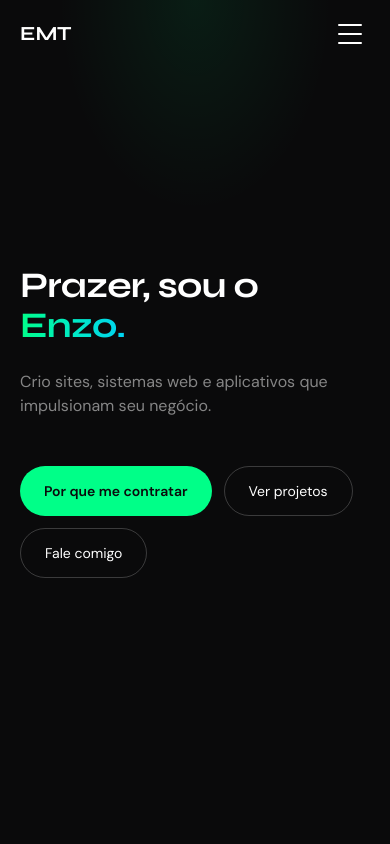
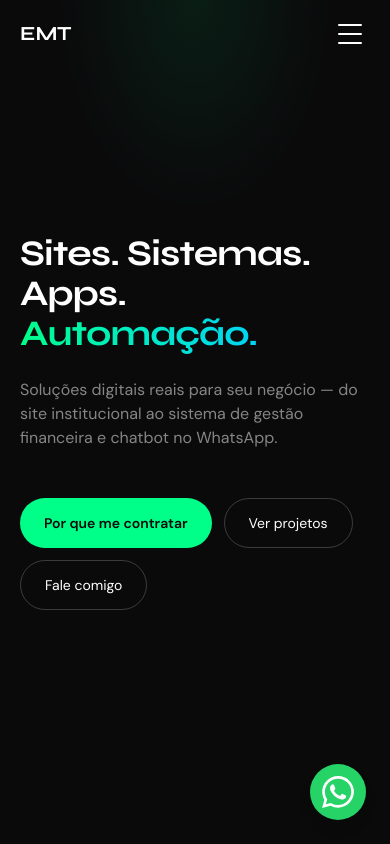
Before and after one commit to enzotraini/Portifolio-enzo, a React (Vite) app: page / in a window 390 px wide. Shown: the top 844 px of the page. Built offline with nearby package versions, Linux system fonts and the light colour scheme.

Commit message:
Deu tudo certo, integrado com smartphone, Button de Whats

```diff
--- a/src/App.jsx
+++ b/src/App.jsx
@@ -2,6 +2,7 @@
 import Navbar from './components/Navbar'
 import CustomCursor from './components/CustomCursor'
 import ScrollGradient from './components/ScrollGradient'
+import WhatsAppButton from './components/WhatsAppButton'
 import Home from './pages/Home'
 import EMTPage from './pages/EMTPage'
 
@@ -11,6 +12,7 @@
       <CustomCursor />
       <ScrollGradient />
       <Navbar />
+      <WhatsAppButton />
       <main className="relative z-10 w-full max-w-[100vw] overflow-x-hidden">
         <Routes>
           <Route path="/" element={<Home />} />
--- a/src/components/Contact.jsx
+++ b/src/components/Contact.jsx
@@ -1,5 +1,6 @@
 import { motion, useInView } from 'framer-motion'
 import { useRef } from 'react'
+import { getWhatsAppUrl } from './WhatsAppButton'
 
 export default function Contact() {
   const ref = useRef(null)
@@ -34,6 +35,20 @@
           transition={{ duration: 0.6, delay: 0.2 }}
         >
           <motion.a
+            href={getWhatsAppUrl()}
+            target="_blank"
+            rel="noopener noreferrer"
+            className="px-8 py-3.5 sm:px-10 sm:py-4 rounded-full bg-[#25D366] text-white font-semibold text-base sm:text-lg min-h-[44px] flex items-center justify-center gap-2"
+            whileHover={{ scale: 1.05, boxShadow: '0 0 30px rgba(37,211,102,0.5)' }}
+            whileTap={{ scale: 0.98 }}
+            data-cursor-hover
+          >
+            <svg viewBox="0 0 24 24" className="w-5 h-5" fill="currentColor">
+              <path d="M17.472 14.382c-.297-.149-1.758-.867-2.03-.967-.273-.099-.471-.148-.67.15-.197.297-.767.966-.94 1.164-.173.199-.347.223-.644.075-.297-.15-1.255-.463-2.39-1.475-.883-.788-1.48-1.761-1.653-2.059-.173-.297-.018-.458.13-.606.134-.133.298-.347.446-.52.149-.174.198-.298.298-.497.099-.198.05-.371-.025-.52-.075-.149-.669-1.612-.916-2.207-.242-.579-.487-.5-.669-.51-.173-.008-.371-.01-.57-.01-.198 0-.52.074-.792.372-.272.297-1.04 1.016-1.04 2.479 0 1.462 1.065 2.875 1.213 3.074.149.198 2.096 3.2 5.077 4.487.709.306 1.262.489 1.694.625.712.227 1.36.195 1.871.118.571-.085 1.758-.719 2.006-1.413.248-.694.248-1.289.173-1.413-.074-.124-.272-.198-.57-.347m-5.421 7.403h-.004a9.87 9.87 0 01-5.031-1.378l-.361-.214-3.741.982.998-3.648-.235-.374a9.86 9.86 0 01-1.51-5.26c.001-5.45 4.436-9.884 9.888-9.884 2.64 0 5.122 1.03 6.988 2.898a9.825 9.825 0 012.893 6.994c-.003 5.45-4.437 9.884-9.885 9.884m8.413-18.297A11.815 11.815 0 0012.05 0C5.495 0 .16 5.335.157 11.892c0 2.096.547 4.142 1.588 5.945L.057 24l6.305-1.654a11.882 11.882 0 005.683 1.448h.005c6.554 0 11.89-5.335 11.893-11.893a11.821 11.821 0 00-3.48-8.413z" />
+            </svg>
+            Chame pelo WhatsApp
+          </motion.a>
+          <motion.a
             href="https://github.com/enzotraini"
             target="_blank"
             rel="noopener noreferrer"
--- a/src/components/Hero.jsx
+++ b/src/components/Hero.jsx
@@ -2,8 +2,8 @@
 import { motion, useScroll, useTransform } from 'framer-motion'
 import Particles from './Particles'
 
-const words = ['Prazer,', 'sou', 'o', 'Enzo.']
-const subtitle = 'Crio sites, sistemas web e aplicativos que impulsionam seu negócio.'
+const words = ['Sites.', 'Sistemas.', 'Apps.', 'Automação.']
+const subtitle = 'Soluções digitais reais para seu negócio — do site institucional ao sistema de gestão financeira e chatbot no WhatsApp.'
 
 export default function Hero() {
   const [isMobile, setIsMobile] = useState(true)
@@ -80,7 +80,7 @@
               transition={{ duration: isMobile ? 0.4 : 0.6, ease: [0.22, 1, 0.36, 1] }}
             >
               <span className="inline-block">
-                {word === 'Enzo.' ? (
+                {word === 'Automação.' ? (
                   <span className="bg-gradient-to-r from-[var(--color-accent)] to-cyan-400 bg-clip-text text-transparent">
                     {word}
                   </span>
--- a/src/components/HeroMobile.jsx
+++ b/src/components/HeroMobile.jsx
@@ -4,13 +4,13 @@
       <div className="absolute inset-0 bg-[radial-gradient(ellipse_70%_50%_at_50%_0%,rgba(0,255,136,0.08),transparent_50%)] pointer-events-none" />
       <div className="relative z-10">
         <h1 className="flex flex-wrap gap-x-2 gap-y-0 text-4xl font-bold tracking-tight" style={{ fontFamily: 'var(--font-display), system-ui, sans-serif' }}>
-          <span>Prazer,</span>
-          <span>sou</span>
-          <span>o</span>
-          <span className="bg-gradient-to-r from-[#00ff88] to-cyan-400 bg-clip-text text-transparent">Enzo.</span>
+          <span>Sites.</span>
+          <span>Sistemas.</span>
+          <span>Apps.</span>
+          <span className="bg-gradient-to-r from-[#00ff88] to-cyan-400 bg-clip-text text-transparent">Automação.</span>
         </h1>
         <p className="mt-6 text-base text-[rgba(255,255,255,0.5)] max-w-xl">
-          Crio sites, sistemas web e aplicativos que impulsionam seu negócio.
+          Soluções digitais reais para seu negócio — do site institucional ao sistema de gestão financeira e chatbot no WhatsApp.
         </p>
         <div className="mt-12 flex flex-wrap gap-3">
           <a
--- /dev/null
+++ b/src/components/WhatsAppButton.jsx
@@ -0,0 +1,33 @@
+// Altere o número para o seu WhatsApp (código do país + DDD + número, sem espaços ou símbolos)
+export const WHATSAPP_NUMBER = '5511996017711'
+export const WHATSAPP_MESSAGE = 'Olá! Vim pelo site e gostaria de mais informações.'
+
+export function getWhatsAppUrl(message = WHATSAPP_MESSAGE) {
+  return `https://wa.me/${WHATSAPP_NUMBER}?text=${encodeURIComponent(message)}`
+}
+
+export default function WhatsAppButton() {
+  const url = getWhatsAppUrl()
+
+  return (
+    <a
+      href={url}
+      target="_blank"
+      rel="noopener noreferrer"
+      className="fixed bottom-6 right-6 z-[100] w-14 h-14 rounded-full bg-[#25D366] flex items-center justify-center shadow-lg hover:scale-110 hover:shadow-[0_0_30px_rgba(37,211,102,0.5)] transition-all duration-300"
+      style={{
+        bottom: 'max(1.5rem, env(safe-area-inset-bottom))',
+        right: 'max(1.5rem, env(safe-area-inset-right))',
+      }}
+      aria-label="Fale conosco no WhatsApp"
+    >
+      <svg
+        viewBox="0 0 24 24"
+        className="w-8 h-8 text-white"
+        fill="currentColor"
+      >
+        <path d="M17.472 14.382c-.297-.149-1.758-.867-2.03-.967-.273-.099-.471-.148-.67.15-.197.297-.767.966-.94 1.164-.173.199-.347.223-.644.075-.297-.15-1.255-.463-2.39-1.475-.883-.788-1.48-1.761-1.653-2.059-.173-.297-.018-.458.13-.606.134-.133.298-.347.446-.52.149-.174.198-.298.298-.497.099-.198.05-.371-.025-.52-.075-.149-.669-1.612-.916-2.207-.242-.579-.487-.5-.669-.51-.173-.008-.371-.01-.57-.01-.198 0-.52.074-.792.372-.272.297-1.04 1.016-1.04 2.479 0 1.462 1.065 2.875 1.213 3.074.149.198 2.096 3.2 5.077 4.487.709.306 1.262.489 1.694.625.712.227 1.36.195 1.871.118.571-.085 1.758-.719 2.006-1.413.248-.694.248-1.289.173-1.413-.074-.124-.272-.198-.57-.347m-5.421 7.403h-.004a9.87 9.87 0 01-5.031-1.378l-.361-.214-3.741.982.998-3.648-.235-.374a9.86 9.86 0 01-1.51-5.26c.001-5.45 4.436-9.884 9.888-9.884 2.64 0 5.122 1.03 6.988 2.898a9.825 9.825 0 012.893 6.994c-.003 5.45-4.437 9.884-9.885 9.884m8.413-18.297A11.815 11.815 0 0012.05 0C5.495 0 .16 5.335.157 11.892c0 2.096.547 4.142 1.588 5.945L.057 24l6.305-1.654a11.882 11.882 0 005.683 1.448h.005c6.554 0 11.89-5.335 11.893-11.893a11.821 11.821 0 00-3.48-8.413z" />
+      </svg>
+    </a>
+  )
+}
```
